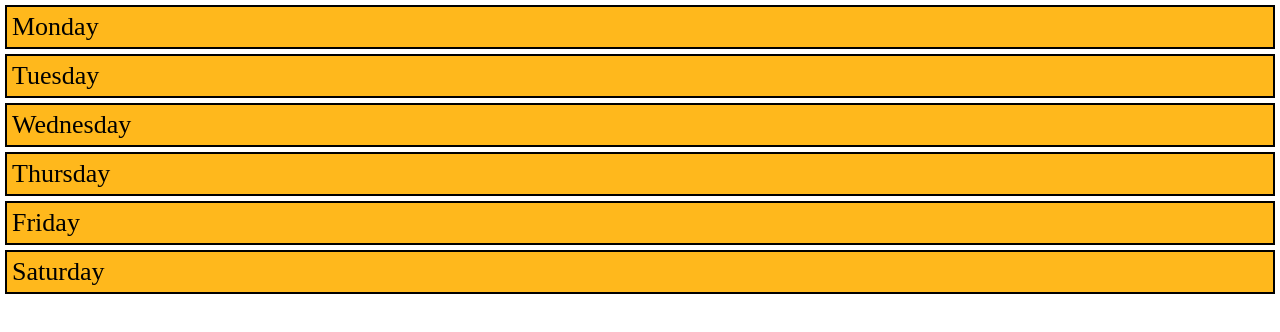
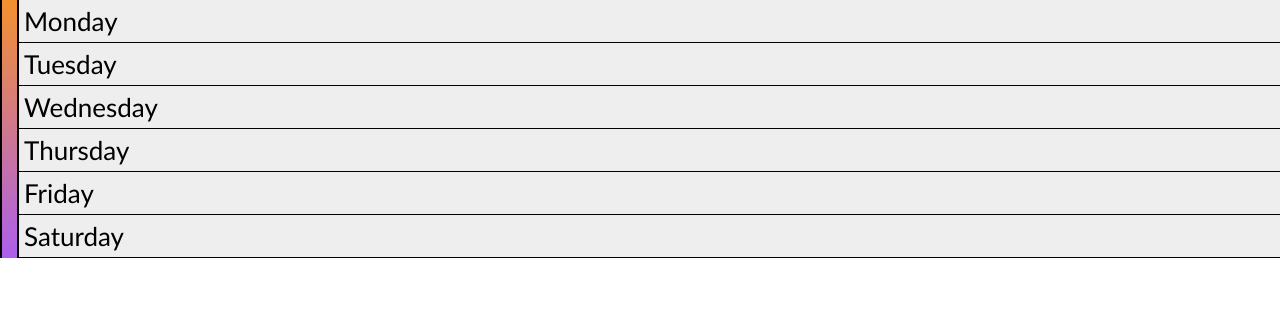
Before and after one commit to LordOfBeans/LordOfBeans.github.io, a plain HTML site: page index.html in a window 1280 px wide. Drawn offline with Linux system fonts and the light colour scheme.

Commit message:
Made website look dumb
Made website look dumb because my superb design was criticized.

```diff
--- a/index.html
+++ b/index.html
@@ -4,17 +4,19 @@
 		<meta charset="UTF-8">
 		<title>Pitt Classroom Openings</title>
 		<style>
-
 * {
 	margin:0;
 	padding:0;
 }
 
+.item, #all{
+	background: linear-gradient(#F2912F, #AC5FEC);
+	border-left: 2px solid black;
+}
+
 .item {
-	border: 2px solid black;
-	margin:5px;
-	background-color: #003594;
 	display: block;
+	margin-left:15px;
 }
 
 .weekday {
@@ -23,25 +25,26 @@
 
 .building {
 	font-size: 20px;
-	margin-left: 15px;
+	border-left:2px solid black
 }
 
 .rooms {
 	font-size: 14px;
 	background-color:#ffffff;
-	border-top: 2px solid black;
 	display:none;
+	border-bottom:1px solid black;
 }
 
 .container {
-	border-top: 2px solid black;
 	display: none;
 }
 
 .name {
 	padding:5px;
 	margin:0;
-	background-color:#ffb81c;
+	background-color:#eeeeee;
+	border-bottom: 1px solid black;
+	font-family: "Optima", "Helvetica Neue", sans-serif;
 }
 		</style>
 	</head>
```
